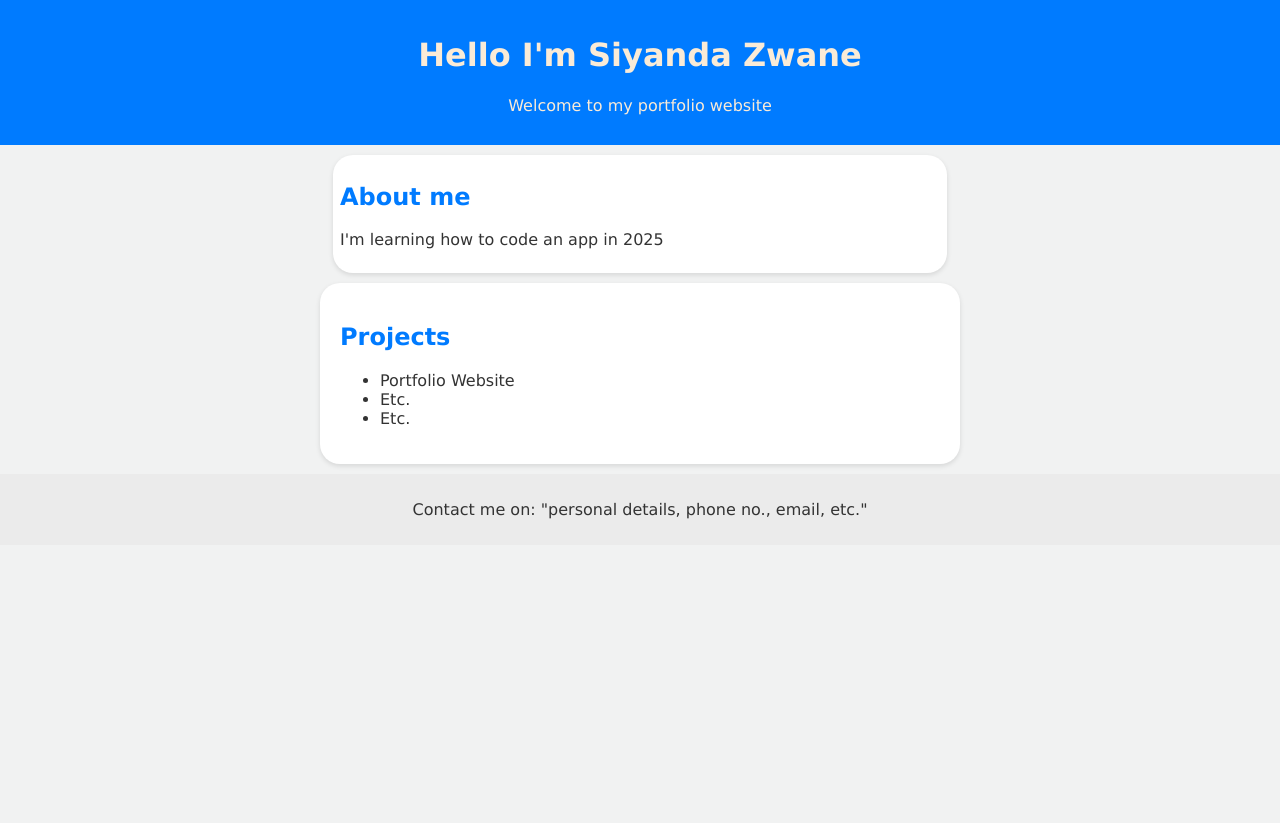
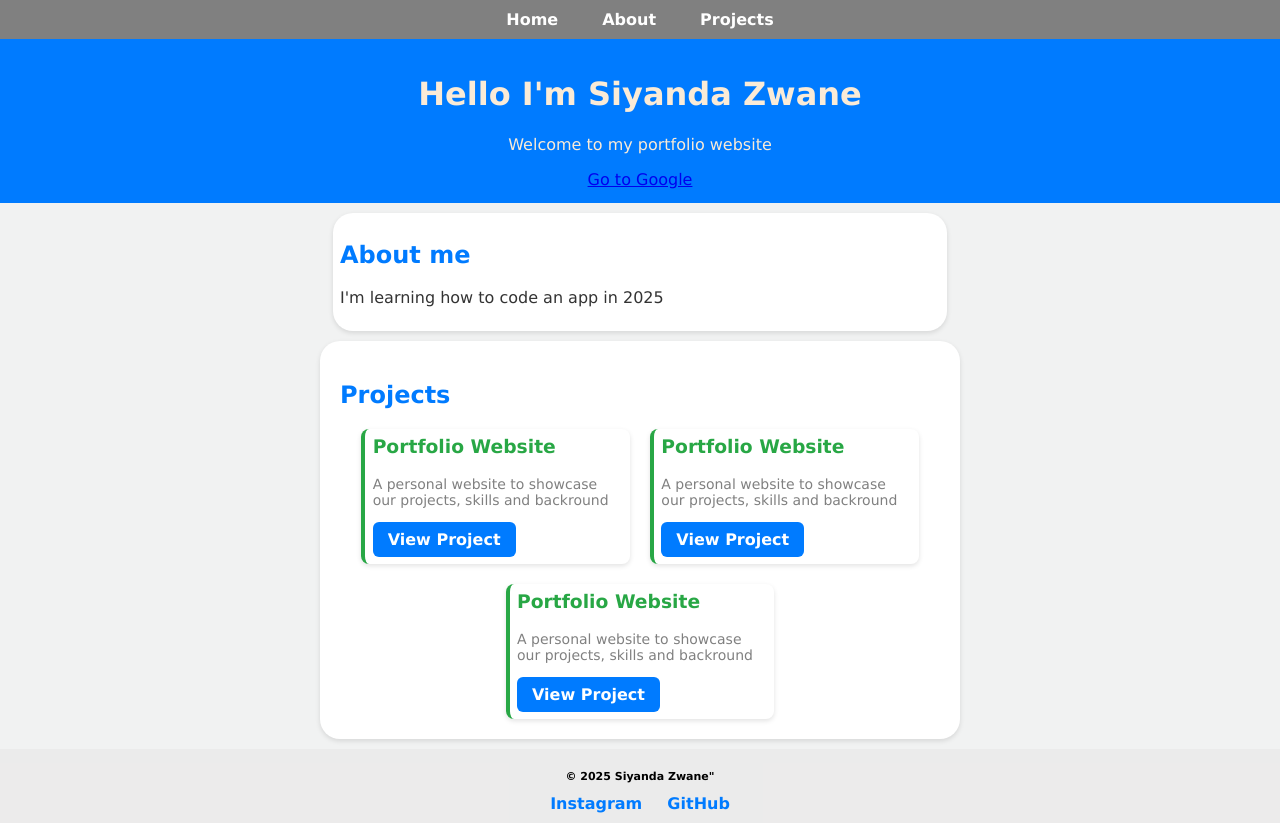
Before and after one commit to SiyandaZwane/Portfolio-website, a plain HTML site: page index.html in a window 1280 px wide. Before the commit the page ends 800 px from the top, so only its background shows below. Drawn offline with Linux system fonts and the light colour scheme.

Commit message:
Updated sections and added social links

```diff
--- a/index.html
+++ b/index.html
@@ -7,9 +7,18 @@
     <link rel="stylesheet" href="style.css">
 </head>
 <body>
-  <header>
+  <nav>
+    <ul class="navbar">
+      <li><a href="#home">Home</a></li>
+      <li><a href="#about">About</a></li>
+      <li><a href="#projects">Projects</a></li>
+    </ul>
+  </nav>
+
+  <header id="top">
     <h1>Hello I'm Siyanda Zwane</h1>
     <p>Welcome to my portfolio website</p>
+    <a href="https://google.com">Go to Google</a>
   </header>
 
   <section class="about" id="about">
@@ -17,19 +26,36 @@
     <p>I'm learning how to code an app in 2025</p>
   </section>
 
-  <section class=" projects">
+  <section class=" projects" id="projects">
     <h2>Projects</h2>
-    <ul>
-        <li>Portfolio Website</li>
-        <li>Etc.</li>
-        <li>Etc.</li>
-    </ul>
+    <div class="project-list">
+      <div class="project-card">
+        <h3>Portfolio Website</h3>
+        <p>A personal website to showcase our projects, skills and backround</p>
+        <a href="#">View Project</a>
+      </div>
+
+      <div class="project-card">
+        <h3>Portfolio Website</h3>
+        <p>A personal website to showcase our projects, skills and backround</p>
+        <a href="#">View Project</a>
+      </div>
+
+      <div class="project-card">
+        <h3>Portfolio Website</h3>
+        <p>A personal website to showcase our projects, skills and backround</p>
+        <a href="#">View Project</a>
+      </div>
+
+    </div>
   </section>
 
   <footer>
-    <p>
-        Contact me on: "personal details, phone no., email, etc."
-    </p>
+    <p>© 2025 Siyanda Zwane"</p>
+    <div class="social-links">
+      <a href="https:/instagram account" target="_blank">Instagram</a>
+      <a href="https:/Github.com/" target="_blank">GitHub</a>
+    </div>
   </footer>
 
 </body>
--- a/style.css
+++ b/style.css
@@ -38,3 +38,110 @@ footer {
     padding: 1rex;
 
 }
+
+.social-links {
+    margin-top: 10px;
+
+
+}
+
+.social-links > a  {
+    margin: 0 10px;
+    color: #007bff;
+    text-decoration: none;
+    font-weight: bold;
+
+}
+
+.social-links > a:hover{
+    text-decoration: underline;
+    font-size: 20px;
+    color: black;
+}
+
+footer > p {
+    color: #000;
+    font-weight: bold;
+    font-size: 11px;
+}
+
+/* Project list */
+.project-list {
+    display: flex;
+    flex-wrap: wrap;
+    justify-content: center;
+    gap: 20px;
+
+}
+
+.project-card {
+    background-color: white;
+    border-left: 4px solid #28a745;
+    padding: 1rex;
+    border-radius: 8px;
+    width: 250px;
+    box-shadow: 0 2px 5px rgba(0,0,0,0.113);
+    transition: transform 0.2s;
+
+}
+
+.project-card:hover {
+    transform: translateY(-10px);
+}
+
+.project-card > h3 {
+    margin-top: 0;
+    color: #28a745;
+}
+
+.project-card > p {
+    font-size: 14px;
+    color: grey;
+}
+
+.project-card > a {
+    display: inline-block;
+    padding: 8px 15px;
+    background-color:#007bff;
+    color: white;
+    border: none;
+    border-radius: 6px;
+    text-decoration: none;
+    font-weight: bold;
+    transition: background-color 0.2s ease;
+
+}
+
+.project-card > a:hover {
+    background-color: #00056b;
+
+}
+
+nav {
+    background-color: gray;
+    position: sticky;
+    top: 0;
+    z-index: 1000;
+}
+
+.navbar {
+    list-style: none;
+    display: flex;
+    justify-content: center;
+    padding: 10px 0;
+    margin: 0;
+    gap: 20px;
+}
+
+.navbar > li > a {
+    color: white;
+    text-decoration: none;
+    font-weight: bold;
+    padding: 6px 12px;
+    border-radius: 4px;
+    transition: background-color 0.2s ease;
+}
+
+.navbar > li > a:hover {
+    background-color:#007bff;
+}
```
